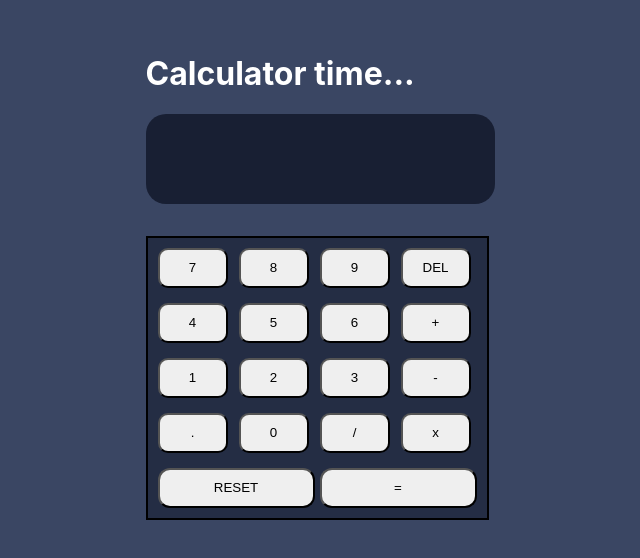
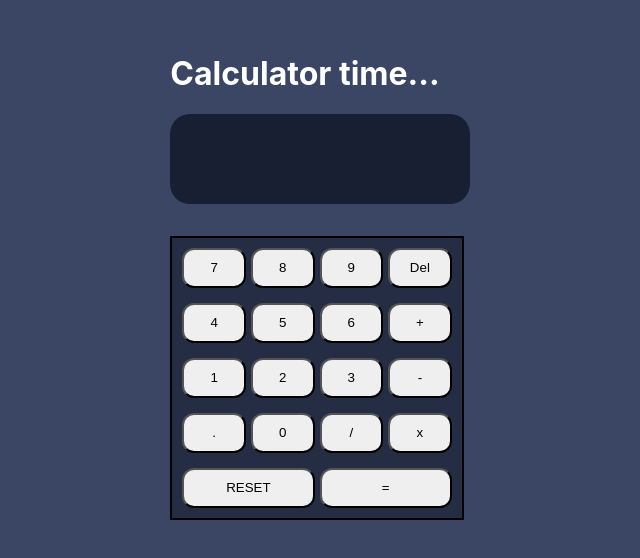
Before and after one commit to hamzayusuf1/calculator-app, a React (Create React App) app in the folder client/: page / in a window 1280 px wide. Shown: the part 124-682 px from the top of the page, without its empty margins (335-975 px from the left). Built offline with nearby package versions, Linux system fonts and the light colour scheme.

Commit message:
deleting and clearing inputed numbers

```diff
--- a/client/src/components/CalcButtons/index.js
+++ b/client/src/components/CalcButtons/index.js
@@ -58,13 +58,22 @@ const CalcButtons = () => {
   const { answer, setAnswer } = useCalcContext();
 
   const handleClick = (e) => {
+    console.log(typeof Number(e.target.name));
     setAnswer(answer.concat(e.target.name));
-    console.log(answer);
+    console.log(typeof answer);
+  };
+
+  const deleteNumber = () => {
+    setAnswer(answer.slice(0, -1));
+  };
+
+  const reset = () => {
+    setAnswer("");
   };
 
   return (
     <div class="btns-grid">
-      {btns.map((btn) => (
+      {/* {btns.map((btn) => (
         <button
           className="grid-item"
           key={btn}
@@ -73,24 +82,46 @@ const CalcButtons = () => {
         >
           {btn}
         </button>
-      ))}
-      {/* <button onClick={handleClick}>7</button>
-      <button onClick={handleClick}>8</button>
-      <button onClick={handleClick}>9</button>
-      <button onClick={handleClick}>Del</button>
-      <button onClick={handleClick}>4</button>
-      <button onClick={handleClick}>5</button>
-      <button onClick={handleClick}>6</button>
+      ))} */}
+      <button name="7" onClick={handleClick}>
+        7
+      </button>
+      <button name="8" onClick={handleClick}>
+        8
+      </button>
+      <button name="9" onClick={handleClick}>
+        9
+      </button>
+      <button name="DEL" onClick={deleteNumber}>
+        Del
+      </button>
+      <button name="4" onClick={handleClick}>
+        4
+      </button>
+      <button name="5" onClick={handleClick}>
+        5
+      </button>
+      <button name="6" onClick={handleClick}>
+        6
+      </button>
       <button>+</button>
-      <button>1</button>
-      <button>2</button>
-      <button>3</button>
+      <button name="1" onClick={handleClick}>
+        1
+      </button>
+      <button name="2" onClick={handleClick}>
+        2
+      </button>
+      <button name="3" onClick={handleClick}>
+        3
+      </button>
       <button>-</button>
       <button>.</button>
       <button>0</button>
       <button>/</button>
-      <button>x</button> */}
-      <button className="reset-btn">RESET</button>
+      <button>x</button>
+      <button className="reset-btn" onClick={reset}>
+        RESET
+      </button>
       <button className="eql-btn">=</button>
     </div>
   );
```
